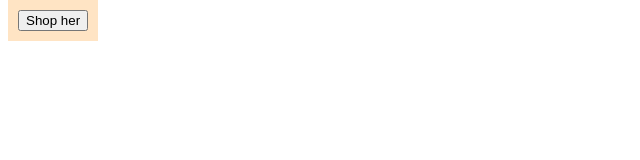
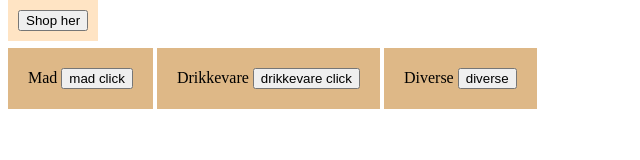
Before and after one commit to giovaterry/raahandel-ux, a plain HTML site: page index.html in a window 1280 px wide. Shown: the top 160 px of the page, without its empty margins (0-640 px from the left). Drawn offline with nearby package versions, Linux system fonts and the light colour scheme.

Commit message:
bokse
Tilføjelse af kategorier og knapper

```diff
--- a/index.html
+++ b/index.html
@@ -19,6 +19,21 @@
         </button>
     </div>
 
+    <div class="div-box">
+     Mad
+     <button>mad click</button>
+    </div>
+
+    <div class="div-box">
+     Drikkevare
+     <button>drikkevare click</button>
+    </div>
+
+    <div class="div-box">
+     Diverse
+     <button>diverse</button>
+    </div>
+
 
 
     <script src="jquery.js"></script>
--- a/style.css
+++ b/style.css
@@ -1,5 +1,4 @@
 body{
-    margin-bottom: 300%;
 }
 
 /* Shopping kurv CSS som fungere som en prikfunktion*/
@@ -16,3 +15,10 @@ body{
 button{
     cursor: pointer;
 }
+/* Bokse af madvare*/
+.div-box{
+    background-color: burlywood;
+    display: inline-block;
+    padding: 20px;
+    margin-top: 40px;
+}
```
